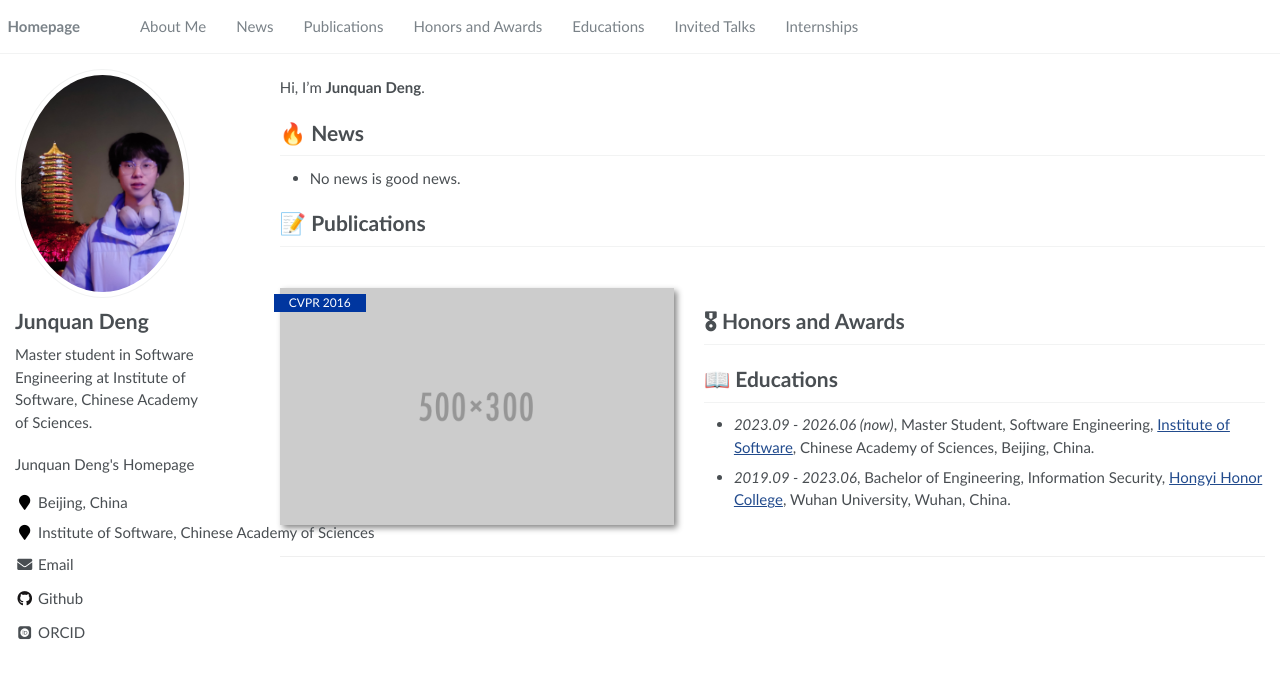
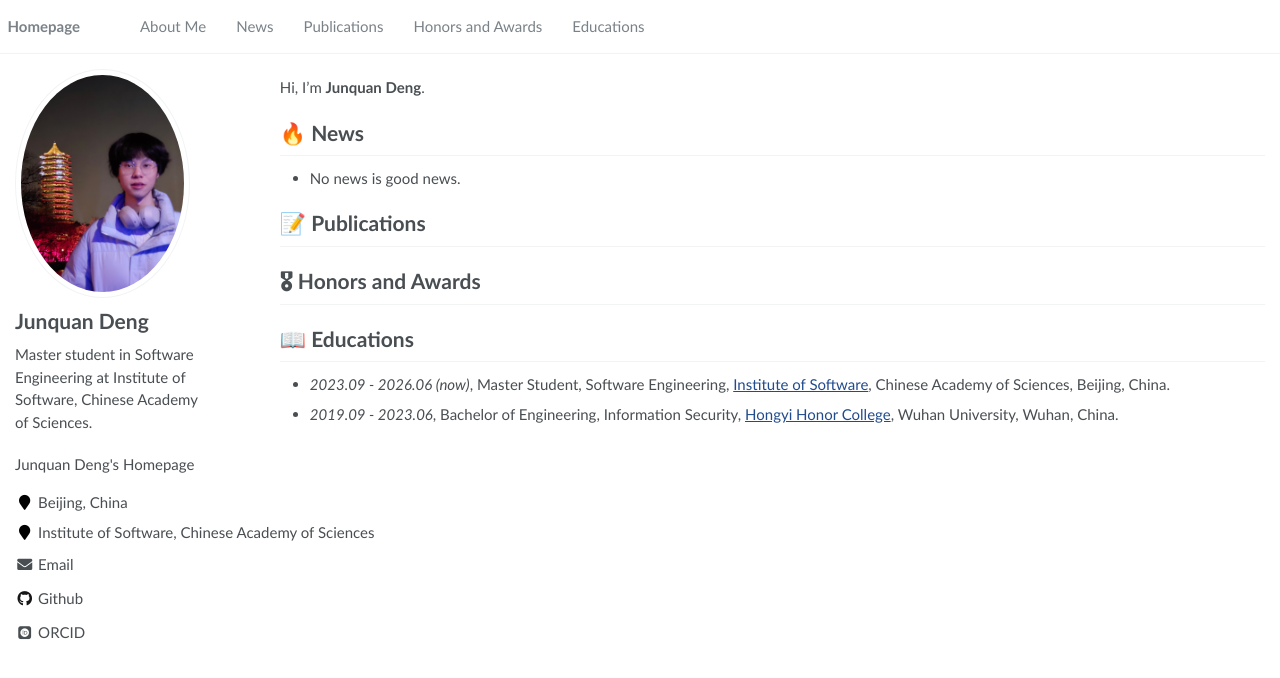
Before and after one commit to pvz122/pvz122.github.io, a Jekyll site: the page built from _pages/about.md, in a window 1280 px wide. Shown: the top 678 px of the page. Built offline with Jekyll 4.4.1, drawn with Linux system fonts in a browser that asks for light colours; some web fonts are replaced.

Commit message:
remove unecessary stuffs

```diff
--- a/_data/navigation.yml
+++ b/_data/navigation.yml
@@ -14,9 +14,3 @@ main:
 
   - title: "Educations"
     url: "/#-educations"
-
-  - title: "Invited Talks"
-    url: "/#-invited-talks"
-
-  - title: "Internships"
-    url: "/#-internships"
--- a/_pages/about.md
+++ b/_pages/about.md
@@ -18,9 +18,6 @@ Hi, I'm **Junquan Deng**.
 
 # 📝 Publications
 
-<div class='paper-box'><div class='paper-box-image'><div><div class="badge">CVPR 2016</div><img src='images/500x300.png' alt="sym" width="100%"></div></div>
-<div class='paper-box-text' markdown="1">
-
 <!-- [Deep Residual Learning for Image Recognition](https://openaccess.thecvf.com/content_cvpr_2016/papers/He_Deep_Residual_Learning_CVPR_2016_paper.pdf)
 
 **Kaiming He**, Xiangyu Zhang, Shaoqing Ren, Jian Sun
```
